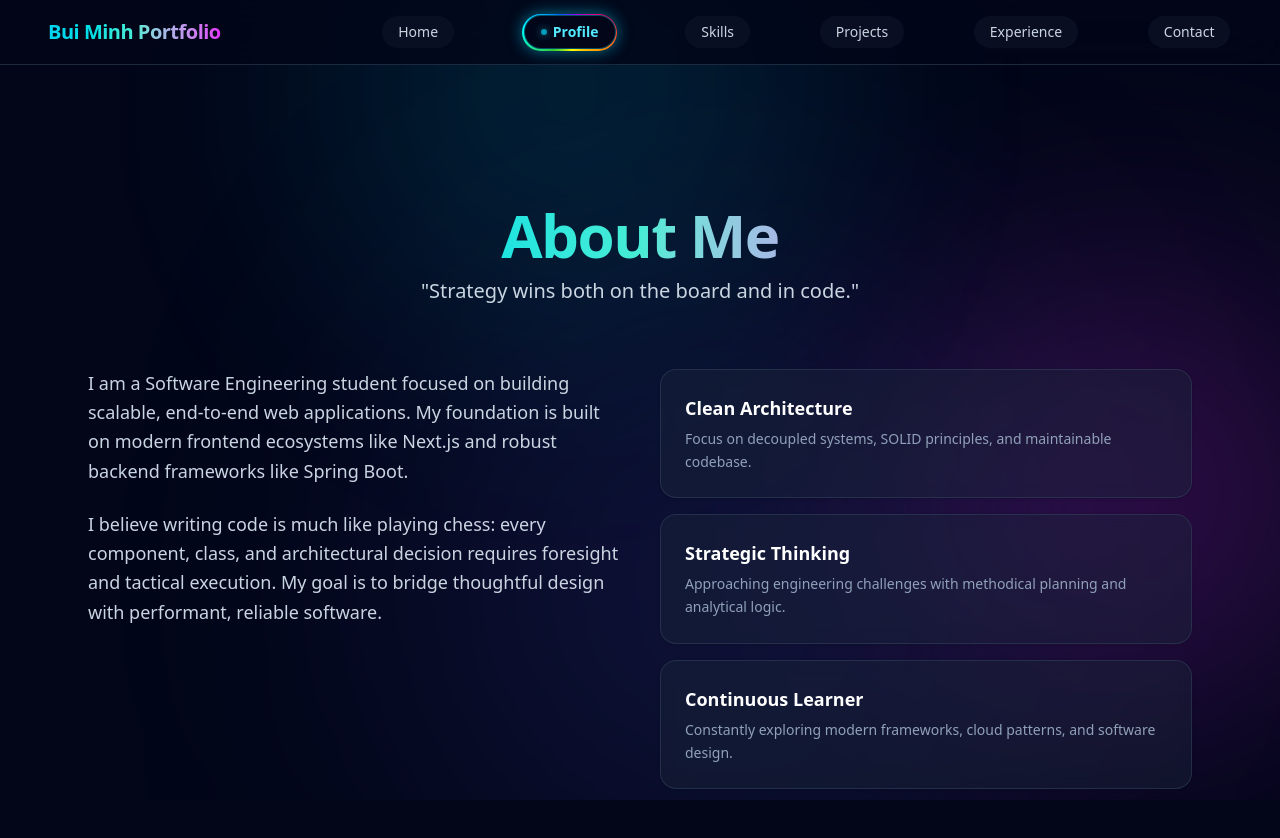
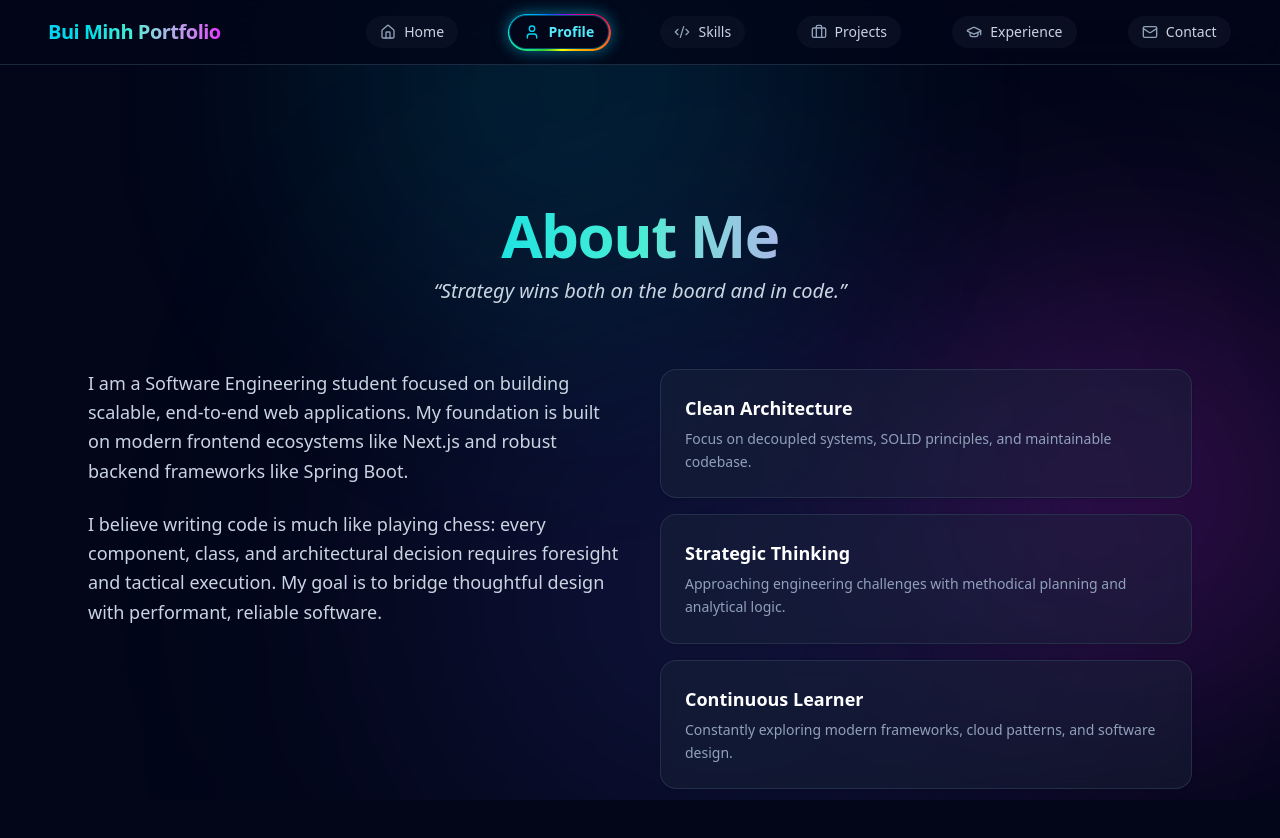
Before and after one commit to Personal-Portfolio-Website/Personal-Portfolio-FE, a Next.js app: page /about in a window 1280 px wide. Shown: the top 838 px of the page. Built offline with nearby package versions, Linux system fonts and the light colour scheme.

Commit message:
feat: polish navbar with lucide icons and fix duplicate about section

```diff
--- a/package.json
+++ b/package.json
@@ -10,6 +10,7 @@
   },
   "dependencies": {
     "clsx": "^2.1.1",
+    "lucide-react": "^1.31.0",
     "next": "16.3.1",
     "react": "19.2.8",
     "react-dom": "19.2.8",
--- a/src/components/layout/Navbar.tsx
+++ b/src/components/layout/Navbar.tsx
@@ -2,14 +2,22 @@
 
 import Link from "next/link";
 import { usePathname } from "next/navigation";
+import {
+  Home,
+  User,
+  Code2,
+  Briefcase,
+  GraduationCap,
+  Mail
+} from "lucide-react";
 
 const NAV_ITEMS = [
-  { label: "Home", href: "/" },
-  { label: "Profile", href: "/about" },
-  { label: "Skills", href: "/skills" },
-  { label: "Projects", href: "/projects" },
-  { label: "Experience", href: "/experience" },
-  { label: "Contact", href: "/contact" },
+  { label: "Home", href: "/", icon: Home },
+  { label: "Profile", href: "/about", icon: User },
+  { label: "Skills", href: "/skills", icon: Code2 },
+  { label: "Projects", href: "/projects", icon: Briefcase },
+  { label: "Experience", href: "/experience", icon: GraduationCap },
+  { label: "Contact", href: "/contact", icon: Mail },
 ];
 
 export default function Navbar() {
@@ -19,7 +27,7 @@ export default function Navbar() {
     <header className="sticky top-0 z-50 w-full backdrop-blur-xl bg-slate-950/80 border-b border-slate-800">
       <div className="w-full px-6 md:px-12 h-16 flex items-center justify-between">
 
-
+        {/* Logo bên trái */}
         <div className="shrink-0">
           <Link
             href="/"
@@ -29,10 +37,11 @@ export default function Navbar() {
           </Link>
         </div>
 
-
-        <nav className="flex items-center justify-between flex-1 ml-12 md:ml-28 lg:ml-40">
+        {/* Menu dạt rộng sang phải kèm Icon & LED 7 màu */}
+        <nav className="flex items-center justify-between flex-1 ml-12 md:ml-24 lg:ml-36">
           {NAV_ITEMS.map((item) => {
             const isActive = pathname === item.href;
+            const Icon = item.icon;
 
             return (
               <Link
@@ -44,31 +53,28 @@ export default function Navbar() {
                     : "hover:shadow-[0_0_15px_rgba(236,72,153,0.5)]"
                 }`}
               >
-                {/* Viền LED 7 màu xoay quanh nút */}
                 <div
                   className={`rainbow-glow-beam transition-opacity duration-300 pointer-events-none ${
                     isActive ? "opacity-100" : "opacity-0 group-hover:opacity-100"
                   }`}
                 />
 
-
                 <div
-                  className={`relative z-10 px-4 py-1.5 rounded-full text-sm font-medium transition-colors duration-200 flex items-center gap-1.5 whitespace-nowrap ${
+                  className={`relative z-10 px-3.5 py-1.5 rounded-full text-sm font-medium transition-colors duration-200 flex items-center gap-2 whitespace-nowrap ${
                     isActive
                       ? "bg-slate-950 text-cyan-300 font-semibold border border-cyan-500/40"
                       : "bg-slate-900/60 text-slate-300 group-hover:text-white group-hover:bg-slate-950"
                   }`}
                 >
-                  {isActive && (
-                    <span className="w-1.5 h-1.5 rounded-full bg-cyan-400 shadow-[0_0_8px_#22d3ee] animate-pulse" />
-                  )}
+                  <Icon className={`w-4 h-4 transition-transform duration-200 group-hover:scale-110 ${
+                    isActive ? "text-cyan-400" : "text-slate-400 group-hover:text-cyan-300"
+                  }`} />
                   {item.label}
                 </div>
               </Link>
             );
           })}
         </nav>
-
       </div>
     </header>
   );
--- a/src/components/sections/About.tsx
+++ b/src/components/sections/About.tsx
@@ -1,4 +1,5 @@
-import { HighlightItem } from '@/types';
+import { HighlightItem } from "@/types";
+
 const HIGHLIGHTS: HighlightItem[] = [
     {
     title: "Clean Architecture",
@@ -14,19 +15,18 @@ const HIGHLIGHTS: HighlightItem[] = [
   },
 ];
 
+
 export default function About() {
   return (
     <section className="py-16 px-6 max-w-6xl mx-auto w-full">
       {/* Section Header */}
       <div className="text-center max-w-3xl mx-auto mb-16 space-y-3">
-        {/* About Me to đùng và chuyển màu neon rực rỡ */}
         <h1 className="text-4xl sm:text-5xl lg:text-6xl font-extrabold tracking-tight bg-gradient-to-r from-cyan-400 via-teal-300 to-fuchsia-500 bg-clip-text text-transparent">
           About Me
         </h1>
 
-        {/* Dòng slogan chuyển thành phụ đề tinh gọn bên dưới */}
-        <p className="text-lg sm:text-xl font-medium text-slate-300">
-          "Strategy wins both on the board and in code."
+        <p className="text-lg sm:text-xl font-medium italic text-slate-300">
+          &ldquo;Strategy wins both on the board and in code.&rdquo;
         </p>
       </div>
 
```
Also changed, not shown: 1 other file (tests, documents, lock files or other folders).
